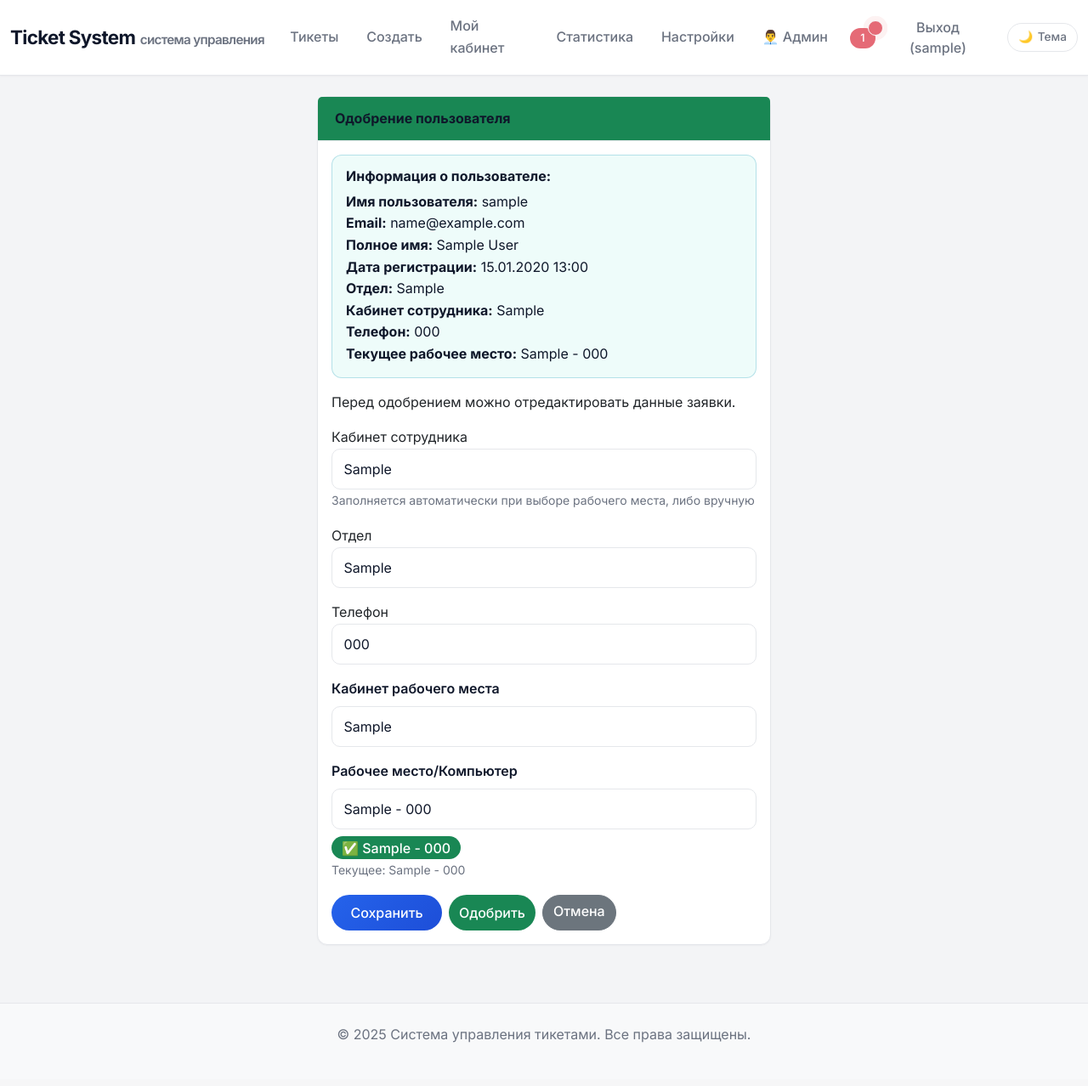
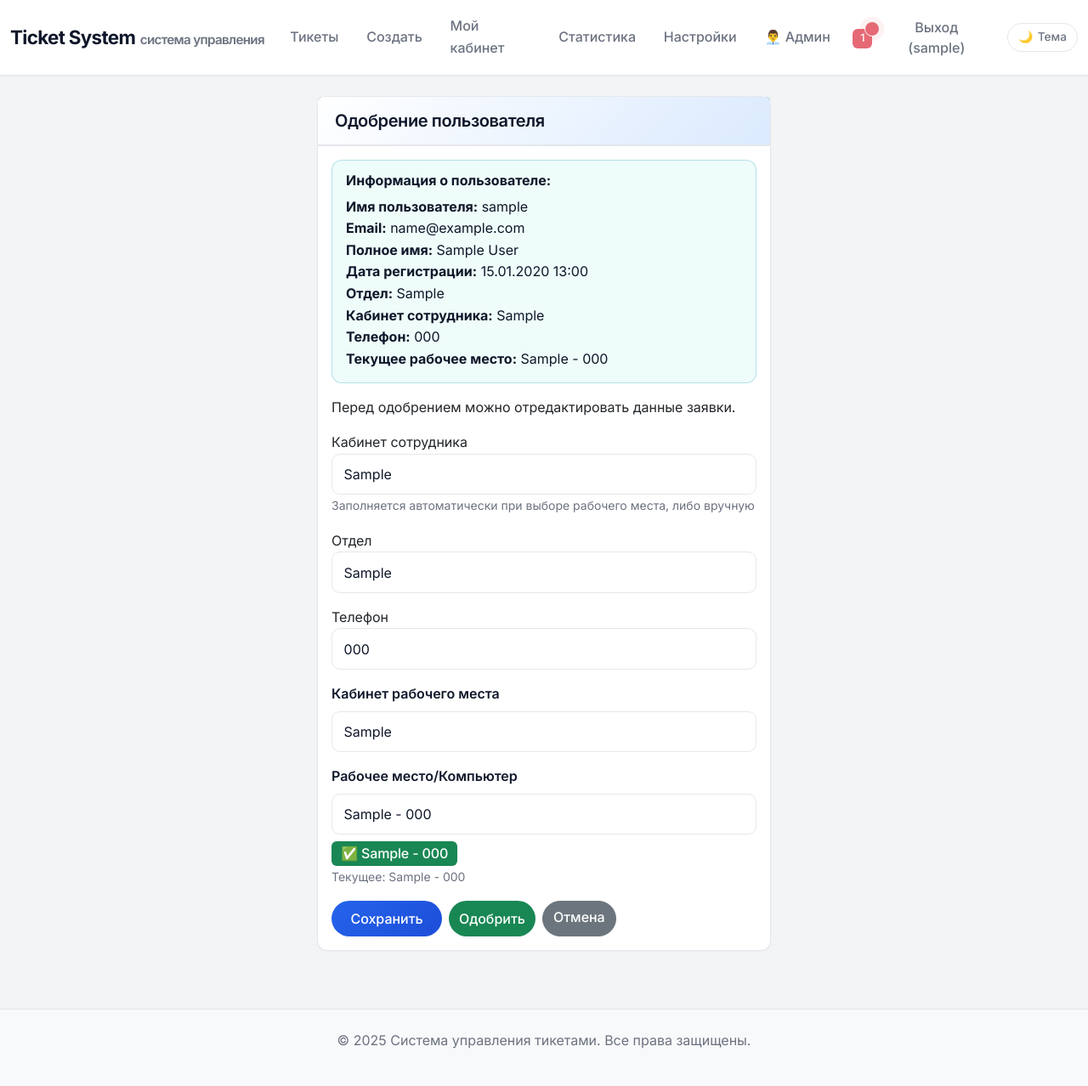
Before and after one commit to vite99/ticketsystem, a Django app: page /tickets/users/1/approve/ in a window 1280 px wide. Shown: the whole page at 85% size. Before the commit the page ends 1227 px from the top, so only its background shows below. Run offline with Django 5.2, Linux system fonts and the light colour scheme; a user stored in the database is signed in; data comes from the database, SQL or seed files in the repository; tables that the repository leaves empty hold one stand-in row (values such as "Sample post"); data that the repository does not hold is empty; some libraries are stand-ins or nearby versions.

Commit message:
style: Upgrade header and badge design with corporate styling

```diff
--- a/templates/base.html
+++ b/templates/base.html
@@ -403,6 +403,76 @@
             opacity: 1;
             transition: opacity 0.2s ease-in;
         }
+
+        /* Корпоративные стили для заголовка и бейджей */
+        .card-header {
+            background: linear-gradient(135deg, var(--bg-elevated) 0%, var(--primary-soft) 100%);
+            border-bottom: 2px solid var(--border-subtle);
+            transition: all var(--transition-fast);
+        }
+
+        .card-header h5 {
+            font-size: 1.25rem;
+            font-weight: 600;
+            letter-spacing: -0.02em;
+            display: flex;
+            align-items: center;
+            gap: 0.75rem;
+            color: var(--fg-primary);
+        }
+
+        .card-header h5 i {
+            color: var(--primary);
+            font-size: 1.35rem;
+        }
+
+        /* Стиль для счётчика тикетов */
+        #ticket-count-container {
+            background: linear-gradient(135deg, var(--primary) 0%, var(--primary-strong) 100%);
+            color: white !important;
+            font-weight: 600;
+            display: inline-flex;
+            align-items: center;
+            gap: 0.5rem;
+            padding: 8px 16px !important;
+            border-radius: 8px;
+            box-shadow: 0 4px 12px rgba(37, 99, 235, 0.25);
+            transition: all var(--transition-fast);
+            font-size: 0.95rem;
+            letter-spacing: -0.01em;
+        }
+
+        #ticket-count-container:hover {
+            box-shadow: 0 6px 20px rgba(37, 99, 235, 0.35);
+            transform: translateY(-2px);
+        }
+
+        /* Анимация для бейджей */
+        .badge {
+            font-weight: 500;
+            padding: 0.4em 0.7em;
+            border-radius: 6px;
+            letter-spacing: -0.01em;
+        }
+
+        /* Для тёмной темы */
+        body[data-theme="dark"] .card-header {
+            background: linear-gradient(135deg, var(--bg-elevated) 0%, rgba(96, 165, 250, 0.1) 100%);
+            border-bottom-color: var(--border-strong);
+        }
+
+        body[data-theme="dark"] .card-header h5 {
+            color: var(--fg-primary);
+        }
+
+        body[data-theme="dark"] #ticket-count-container {
+            background: linear-gradient(135deg, var(--primary) 0%, var(--primary-strong) 100%);
+            box-shadow: 0 4px 12px rgba(96, 165, 250, 0.25);
+        }
+
+        body[data-theme="dark"] #ticket-count-container:hover {
+            box-shadow: 0 6px 20px rgba(96, 165, 250, 0.35);
+        }
     </style>
 </head>
 <body data-theme="light">
--- a/templates/tickets/ticket_list.html
+++ b/templates/tickets/ticket_list.html
@@ -204,8 +204,7 @@
             <span id="ticket-count-container"
                 hx-get="{% url 'ticket_count_partial' %}{% if is_archive %}?archive=1{% endif %}{% if request.GET.status %}&status={{ request.GET.status }}{% endif %}{% if request.GET.priority %}&priority={{ request.GET.priority }}{% endif %}"
                 hx-trigger="every 20s"
-                hx-swap="innerHTML swap:0.3s"
-                style="background-color: var(--primary); display: inline-block; padding: 6px 12px; border-radius: 6px; color: white; font-weight: 500;">
+                hx-swap="innerHTML swap:0.3s">
                 {{ page_obj.paginator.count }}
             </span>
         </div>
```
